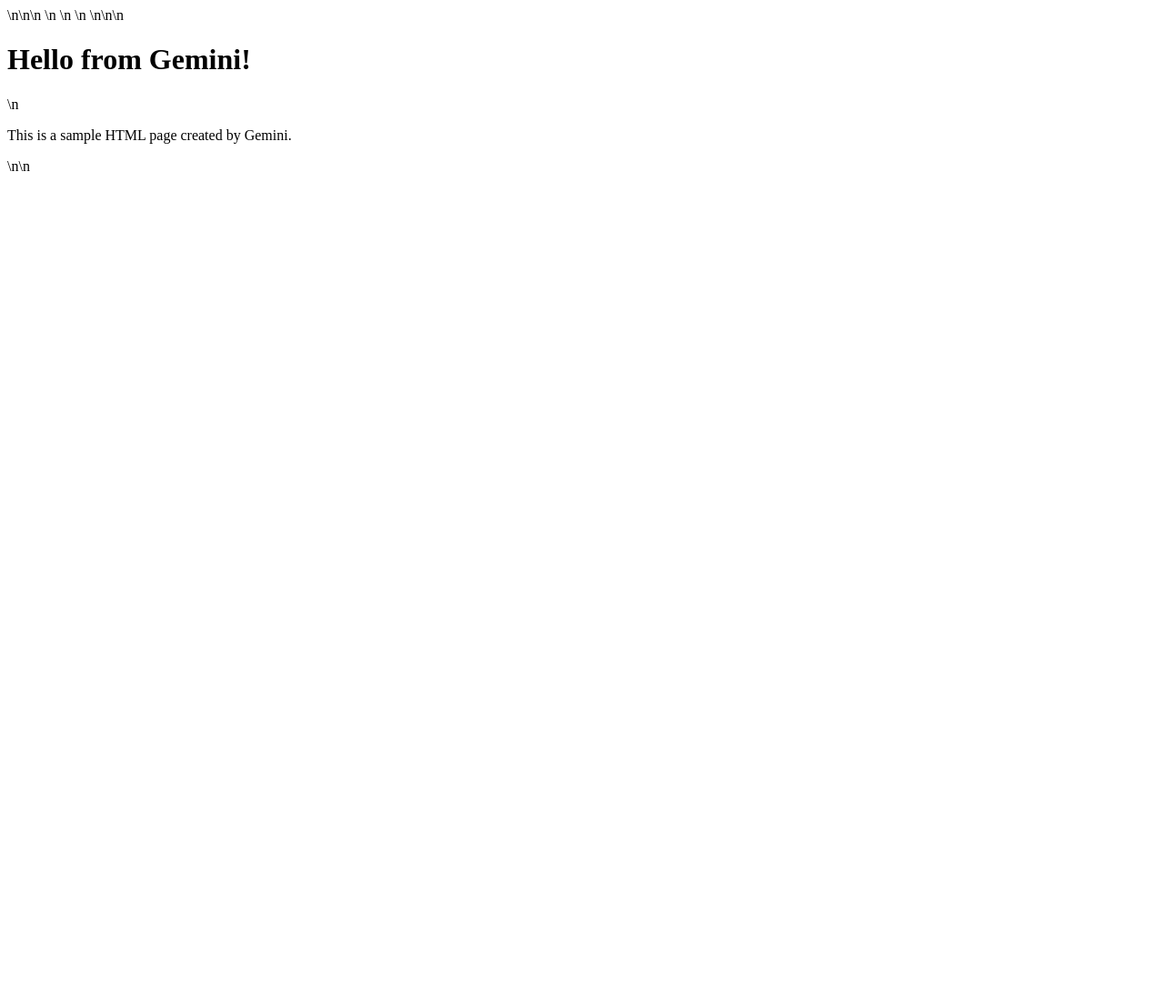
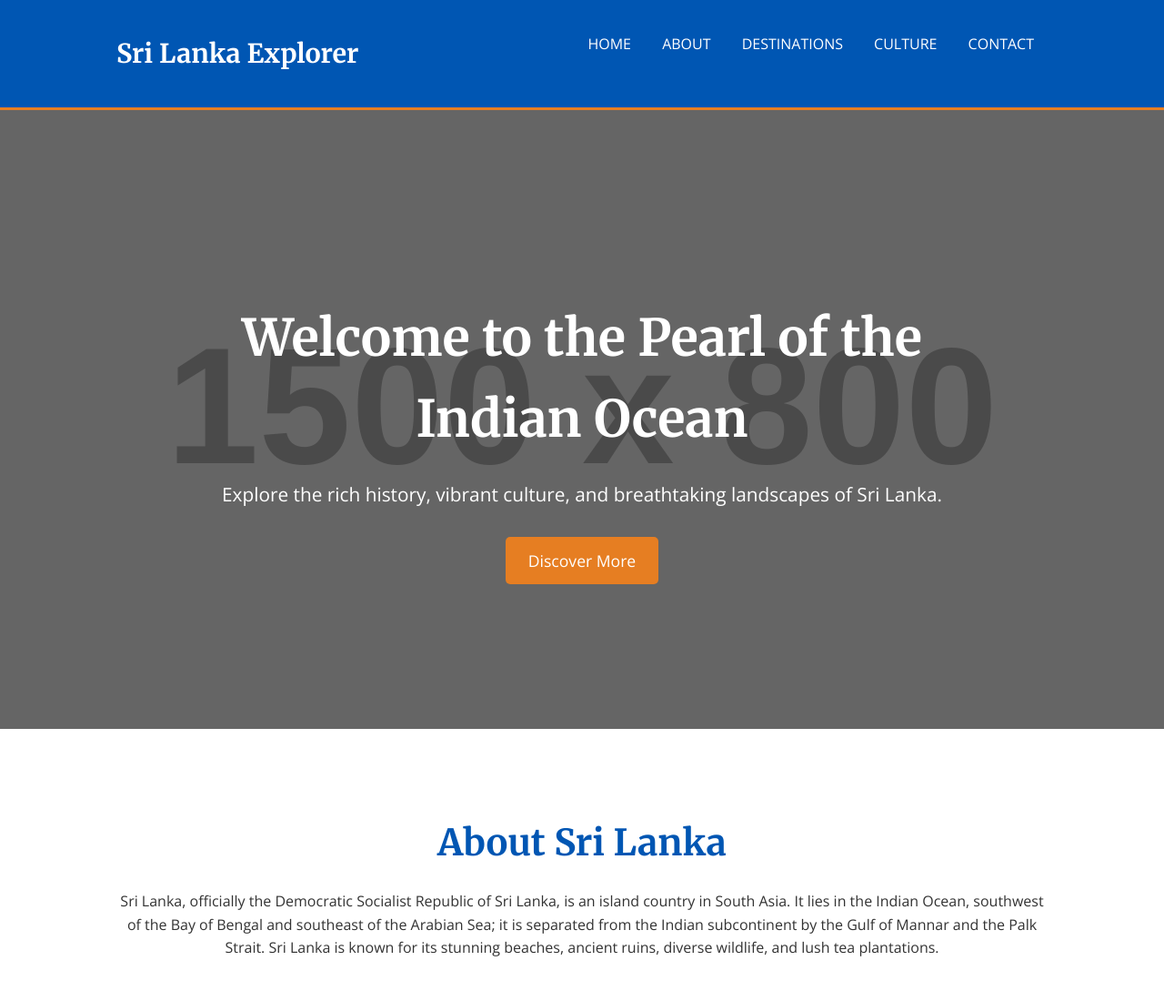
Before and after one commit to Izu99/smple_repository, a plain HTML site: page index.html in a window 1280 px wide. Shown: the top 1100 px of the page at 91% size. Before the commit the page ends 800 px from the top, so only its background shows below. Drawn offline with nearby package versions, Linux system fonts and the light colour scheme; placeholder pictures from the web are drawn by us.

Commit message:
Design Sri Lanka homepage with HTML and CSS

```diff
--- a/index.html
+++ b/index.html
@@ -1 +1,74 @@
-<!DOCTYPE html>\n<html lang="en">\n<head>\n    <meta charset="UTF-8">\n    <meta name="viewport" content="width=device-width, initial-scale=1.0">\n    <title>Sample Page</title>\n    <link rel="stylesheet" href="style.css">\n</head>\n<body>\n    <h1>Hello from Gemini!</h1>\n    <p>This is a sample HTML page created by Gemini.</p>\n</body>\n</html>
+<!DOCTYPE html>
+<html lang="en">
+<head>
+    <meta charset="UTF-8">
+    <meta name="viewport" content="width=device-width, initial-scale=1.0">
+    <title>Discover Sri Lanka</title>
+    <link rel="stylesheet" href="style.css">
+    <link href="https://fonts.googleapis.com/css2?family=Merriweather:wght@400;700&family=Open+Sans:wght@400;600&display=swap" rel="stylesheet">
+</head>
+<body>
+    <header>
+        <div class="container">
+            <nav>
+                <div class="logo">Sri Lanka Explorer</div>
+                <ul>
+                    <li><a href="#home">Home</a></li>
+                    <li><a href="#about">About</a></li>
+                    <li><a href="#destinations">Destinations</a></li>
+                    <li><a href="#culture">Culture</a></li>
+                    <li><a href="#contact">Contact</a></li>
+                </ul>
+            </nav>
+        </div>
+    </header>
+
+    <section class="hero" id="home">
+        <div class="hero-content">
+            <h1>Welcome to the Pearl of the Indian Ocean</h1>
+            <p>Explore the rich history, vibrant culture, and breathtaking landscapes of Sri Lanka.</p>
+            <a href="#destinations" class="btn">Discover More</a>
+        </div>
+    </section>
+
+    <section class="about-sri-lanka" id="about">
+        <div class="container">
+            <h2>About Sri Lanka</h2>
+            <p>Sri Lanka, officially the Democratic Socialist Republic of Sri Lanka, is an island country in South Asia. It lies in the Indian Ocean, southwest of the Bay of Bengal and southeast of the Arabian Sea; it is separated from the Indian subcontinent by the Gulf of Mannar and the Palk Strait. Sri Lanka is known for its stunning beaches, ancient ruins, diverse wildlife, and lush tea plantations.</p>
+        </div>
+    </section>
+
+    <section class="destinations" id="destinations">
+        <div class="container">
+            <h2>Popular Destinations</h2>
+            <div class="destination-grid">
+                <div class="destination-item">
+                    <h3>Sigiriya</h3>
+                    <p>An ancient rock fortress and palace, a UNESCO World Heritage Site.</p>
+                </div>
+                <div class="destination-item">
+                    <h3>Kandy</h3>
+                    <p>Home to the Temple of the Sacred Tooth Relic and a cultural hub.</p>
+                </div>
+                <div class="destination-item">
+                    <h3>Galle</h3>
+                    <p>A historic fortified city with a charming colonial atmosphere.</p>
+                </div>
+            </div>
+        </div>
+    </section>
+
+    <section class="culture" id="culture">
+        <div class="container">
+            <h2>Culture & Heritage</h2>
+            <p>Sri Lanka's culture is rich and diverse, influenced by Buddhism, Hinduism, and colonial heritage. Traditional arts, dance, music, and festivals play a significant role in daily life. The cuisine is also a highlight, known for its aromatic spices and fresh ingredients.</p>
+        </div>
+    </section>
+
+    <footer>
+        <div class="container">
+            <p>&copy; 2025 Sri Lanka Explorer. All rights reserved.</p>
+        </div>
+    </footer>
+</body>
+</html>
--- a/style.css
+++ b/style.css
@@ -1 +1,164 @@
-body {\n    font-family: Arial, sans-serif;\n    background-color: #f0f0f0;\n    color: #333;\n    text-align: center;\n    padding-top: 50px;\n}\nh1 {\n    color: #0056b3;\n}
+/* General Styles */
+body {
+    font-family: 'Open Sans', sans-serif;
+    margin: 0;
+    padding: 0;
+    background-color: #f4f4f4;
+    color: #333;
+    line-height: 1.6;
+}
+
+.container {
+    width: 80%;
+    margin: auto;
+    overflow: hidden;
+    padding: 20px 0;
+}
+
+/* Header */
+header {
+    background-color: #0056b3; /* Deep Blue */
+    color: #fff;
+    padding: 1rem 0;
+    border-bottom: 3px solid #e67e22; /* Orange accent */
+}
+
+header .logo {
+    float: left;
+    font-size: 1.8rem;
+    font-weight: 700;
+    font-family: 'Merriweather', serif;
+}
+
+header nav ul {
+    float: right;
+    margin: 0;
+    padding: 0;
+    list-style: none;
+}
+
+header nav ul li {
+    display: inline;
+    padding: 0 15px;
+}
+
+header nav ul li a {
+    color: #fff;
+    text-decoration: none;
+    text-transform: uppercase;
+    font-size: 1rem;
+    transition: color 0.3s ease;
+}
+
+header nav ul li a:hover {
+    color: #e67e22;
+}
+
+/* Hero Section */
+.hero {
+    background: url('https://via.placeholder.com/1500x800/0056b3/ffffff?text=Sri+Lanka+Landscape') no-repeat center center/cover;
+    height: 600px;
+    display: flex;
+    align-items: center;
+    justify-content: center;
+    color: #fff;
+    text-align: center;
+    position: relative;
+}
+
+.hero::before {
+    content: '';
+    position: absolute;
+    top: 0;
+    left: 0;
+    width: 100%;
+    height: 100%;
+    background-color: rgba(0, 0, 0, 0.5); /* Overlay for readability */
+}
+
+.hero-content {
+    position: relative;
+    z-index: 1;
+    max-width: 800px;
+    padding: 20px;
+}
+
+.hero h1 {
+    font-size: 3.5rem;
+    margin-bottom: 15px;
+    font-family: 'Merriweather', serif;
+}
+
+.hero p {
+    font-size: 1.3rem;
+    margin-bottom: 30px;
+}
+
+.btn {
+    display: inline-block;
+    background-color: #e67e22; /* Orange */
+    color: #fff;
+    padding: 12px 25px;
+    text-decoration: none;
+    border-radius: 5px;
+    font-size: 1.1rem;
+    transition: background-color 0.3s ease;
+}
+
+.btn:hover {
+    background-color: #d35400;
+}
+
+/* Content Sections */
+section {
+    padding: 40px 0;
+    text-align: center;
+}
+
+section h2 {
+    font-size: 2.5rem;
+    margin-bottom: 20px;
+    color: #0056b3;
+    font-family: 'Merriweather', serif;
+}
+
+.about-sri-lanka, .culture {
+    background-color: #fff;
+}
+
+.destinations {
+    background-color: #e0eaf4; /* Light blue */
+}
+
+.destination-grid {
+    display: grid;
+    grid-template-columns: repeat(auto-fit, minmax(300px, 1fr));
+    gap: 20px;
+    margin-top: 30px;
+}
+
+.destination-item {
+    background-color: #fff;
+    padding: 20px;
+    border-radius: 8px;
+    box-shadow: 0 4px 8px rgba(0, 0, 0, 0.1);
+    transition: transform 0.3s ease;
+}
+
+.destination-item:hover {
+    transform: translateY(-5px);
+}
+
+.destination-item h3 {
+    color: #e67e22;
+    margin-bottom: 10px;
+}
+
+/* Footer */
+footer {
+    background-color: #003366; /* Darker Blue */
+    color: #fff;
+    text-align: center;
+    padding: 1.5rem 0;
+    margin-top: 30px;
+}
```
